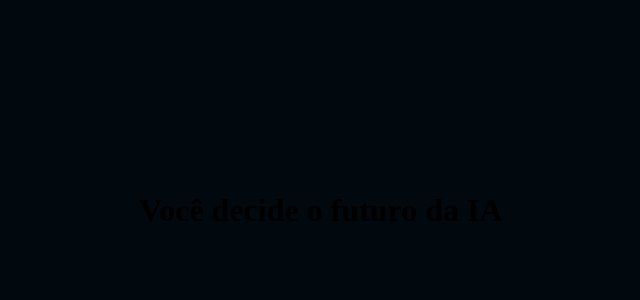
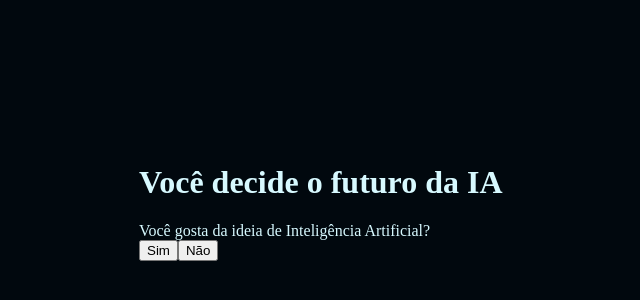
Before and after one commit to MBaldicera/IA3D, a plain HTML site: page index.html in a window 1280 px wide. Shown: the part 198-498 px from the top of the page, without its empty margins (201-841 px from the left). Drawn offline with Linux system fonts and the light colour scheme.

Commit message:
Add files via upload

```diff
--- a/script.js
+++ b/script.js
@@ -6,30 +6,62 @@ const caixaResultado = document.querySelector('.caixa-resultado');
 const perguntas = [
     {
         enunciado: "Você gosta da ideia de Inteligência Artificial?",
-        alternativas:["Sim","Não"]
+        alternativas: [
+            {
+                texto: "Sim",
+                afirmativa: "Afirmativa da alternativa 1"
+            },
+            {
+                texto: "Não",
+                afirmativa: "Afirmativa da alternativa 2"
+            }
+        ]
     },
     {
         enunciado: "Pergunta 2",
-        alternativas:["Alternativa 1","Alternativa 2"]
+        alternativas: [
+            {
+                texto: "Sim",
+                afirmativa: "Afirmativa da alternativa 1"
+            },
+            {
+                texto: "Não",
+                afirmativa: "Afirmativa da alternativa 2"
+            }
+        ]
     },
     {
         enunciado: "Pergunta 3",
-        alternativas:["Alternativa 1","Alternativa 2"]
+        alternativas: [
+            {
+                texto: "Sim",
+                afirmativa: "Afirmativa da alternativa 1"
+            },
+            {
+                texto: "Não",
+                afirmativa: "Afirmativa da alternativa 2"
+            }
+        ]
     }
 ]
 
 let posicao = 0;
 let perguntaAtual;
 
-function mostraPergunta(){
+function mostraPergunta() {
     perguntaAtual = perguntas[posicao];
     caixaPergunta.textContent = perguntaAtual.enunciado;
     mostraAlternativas();
 }
-function mostraAlternativas(){
-    for(const alternativa of perguntaAtual.alternativa){
+function mostraAlternativas() {
+    for (const alternativa of perguntaAtual.alternativas) {
         const botaoAlternativas = document.createElement("button");
-        botaoAlternativas.textContent = alternativa;
+        botaoAlternativas.textContent = alternativa.texto;
+        botaoAlternativas.addEventListener("click",function(){
+            posicao++;
+            mostraPergunta();
+        });
         caixaAlternativa.appendChild(botaoAlternativas);
     }
 }
+mostraPergunta();
--- a/style.css
+++ b/style.css
@@ -1,9 +1,9 @@
 :root{
     --cor-fundo: #01080E;
-    --cor-principal: ;
-    --cor-secundaria: ;
-    --cor-destaque: ;
-    --cor-texto: ;
+    --cor-principal:#0B0D20 ;
+    --cor-secundaria: #212333;
+    --cor-destaque: #2BDEFD;
+    --cor-texto: #D7F9FF;
 }
 body{
     background-color: var(--cor-fundo);
```
